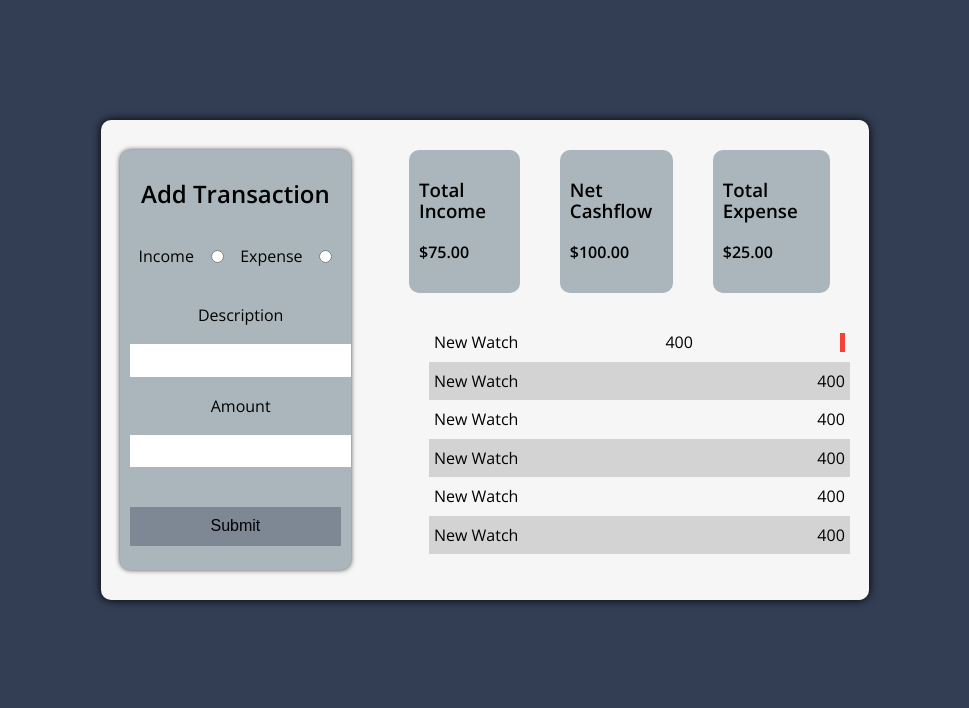
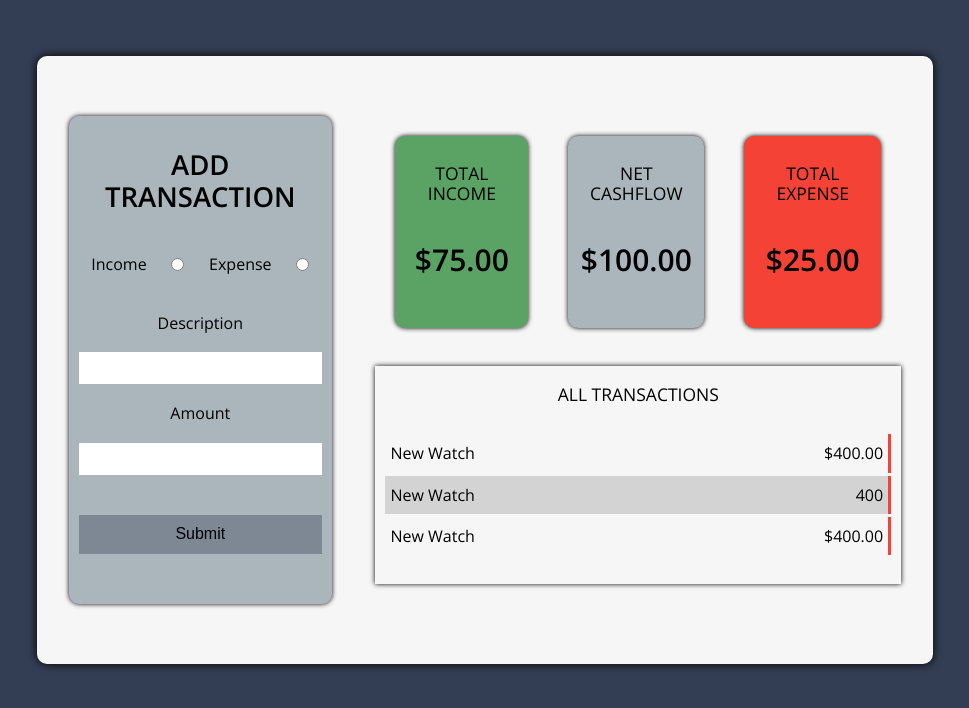
Before and after one commit to PuneetBirdi/puneetBirdiProjectThree, a plain HTML site: page index.html in a window 1280 px wide. Shown: the whole page, without its empty margins (155-1124 px from the left). Drawn offline with nearby package versions, Linux system fonts and the light colour scheme.

Commit message:
Basic HTML and CSS is complete, some visual changes can be made later. Some progress on pushing user inputs into an array

```diff
--- a/index.html
+++ b/index.html
@@ -31,7 +31,7 @@
             </div>
             <div class="dataDisplay">
                 <div class="summary">
-                    <div class="netCashflow summaryCard">
+                    <div class="totalIncome summaryCard">
                         <h3>Total Income</h3>
                         <h4>$75.00</h4>
                     </div>
@@ -39,19 +39,17 @@
                         <h3>Net Cashflow</h3>
                         <h4>$100.00</h4>
                     </div>
-                    <div class="netCashflow summaryCard">
+                    <div class="totalExpense summaryCard">
                         <h3>Total Expense</h3>
                         <h4>$25.00</h4>
                     </div>
                 </div>
                 <div class="allTransactions">
+                    <h3>All Transactions</h3>
                     <ul class= 'transactionList' id='transactionList'>
+                        <li class='expense'>New Watch <span>$400.00</span></li>
                         <li class='expense'>New Watch <span>400</span></li>
-                        <li>New Watch <span>400</span></li>
-                        <li>New Watch <span>400</span></li>
-                        <li>New Watch <span>400</span></li>
-                        <li>New Watch <span>400</span></li>
-                        <li>New Watch <span>400</span></li>
+                        <li class='expense'>New Watch <span>$400.00</span></li>
                     </ul>
                 </div>
             </div>
--- a/script.js
+++ b/script.js
@@ -0,0 +1,40 @@
+$(document).ready(function(){
+
+    //initialize array of all transactions
+
+    transactions = [];
+
+    //event listener for when transaction is submitted
+    $("form").submit(function(){
+        event.preventDefault();
+
+        //package all user inputs into an object
+        const transaction = {
+            transactionID: generateID(),
+            transactionType: $("#transactionType").val(),
+            transactionDesc: $("#transactionDesc").val(),
+            transactionAmt: $("#transactionAmt").val()
+        }
+
+        console.log(transaction);
+        console.log(transactions);
+        //call function to update the DOM
+        // updateDOM(transaction);
+
+        //call function to update the array;
+        updateArray(transaction);
+      });
+
+    //Generate and return an ID for the transaction, incremented sequentially based on the length of the array
+    function generateID(){
+        id = 1000000 + (transactions.length + 1);
+        console.log(id);
+        return id;
+    }
+
+    //Push the transaction into the array
+    function updateArray(transaction){
+        transactions.push(transaction);
+    }
+
+});
--- a/styles/partials/_main.scss
+++ b/styles/partials/_main.scss
@@ -3,6 +3,7 @@ body{
     height: 100vh;
     background-color: $backgroundDark;
     font-family: 'Open Sans', sans-serif;
+    font-size: 1.6rem;
 }
 
 main{
@@ -14,10 +15,9 @@ main{
 }
 
 .mainContainer{
-    width: 60%;
-    height: 60vh;
+    width: 70%;
     background-color: $containerBackground;
-    padding: 30px 0;
+    padding: 60px 10px;
     border-radius: 10px;
     -moz-box-shadow: 0 0 10px #000;
     -webkit-box-shadow: 0 0 10px #000;
@@ -27,7 +27,20 @@ main{
 }
 
 h2{
-    text-align: center;;
+    text-align: center;
+    font-size: 2.75rem;
+    text-transform: uppercase;
+}
+
+h3{
+    font-size: 1.75rem;
+    font-weight: 400;
+    text-transform: uppercase;
+    text-align: center;
+}
+
+h4{
+    font-size: 3.0rem;
 }
 
 
@@ -38,9 +51,9 @@ h2{
     width: 30%;
     padding: 10px;
     border-radius: 10px;
-    -moz-box-shadow: 0 0 5px #444444;
-    -webkit-box-shadow: 0 0 5px #444444;
-    box-shadow: 0 0 5px #444444;
+    -moz-box-shadow: 0 0 5px #000;
+    -webkit-box-shadow: 0 0 5px #000;
+    box-shadow: 0 0 5px #000;
     display: flex;
     flex-direction: column;
 }
@@ -53,6 +66,10 @@ h2{
 .transactionType{
     display: flex;
     justify-content: space-around;
+}
+
+input[type=radio]{
+    padding: 10px;
 }
 
 .transactionInfo label,
@@ -77,14 +94,14 @@ button{
 
 button:hover{
     cursor: pointer;
-    transform: scale(1.05);
+    transform: scale(1.01);
 }
 
 //INFORMATION SECTION
 .dataDisplay{
     display: flex;
     flex-direction: column;
-    justify-content: space-between;
+    justify-content: space-around;
     width: 60%;
 }
 .summary{
@@ -98,6 +115,18 @@ button:hover{
     padding: 10px;
     margin: 0 20px;
     border-radius: 10px;
+    text-align: center;
+    -moz-box-shadow: 0 0 5px #000;
+    -webkit-box-shadow: 0 0 5px #000;
+    box-shadow: 0 0 5px #000;
+}
+
+.totalIncome{
+    background-color: $incomeAccent;
+}
+
+.totalExpense{
+    background-color: $expenseAccent;
 }
 
 //ALL TRANSACTIONS SECTION
@@ -105,22 +134,32 @@ button:hover{
 .allTransactions{
     max-height: 300px;
     overflow-y: scroll;
+    -moz-box-shadow: 0 0 5px #000;
+    -webkit-box-shadow: 0 0 5px #000;
+    box-shadow: 0 0 5px #000;
+}
+
+.transactionList{
+    padding: 10px;
 }
 
 ul li{
     display: flex;
     justify-content: space-between;
+    flex-wrap: wrap;
     padding: 10px 5px;
+    margin: 3px 0;
 }
 
 ul li:nth-child(2n){
     background-color: lightgray;
 }
 
-.expense::after{
-    content:'';
-    display: block;
-    height: 1.2rem;
-    width: 5px;
-    background-color: $expenseAccent;
+
+.expense{
+    border-right: 3px solid $expenseAccent;
 }
+
+.income{
+    border-right: 3px solid $incomeAccent;
+}
--- a/styles/partials/_setup.scss
+++ b/styles/partials/_setup.scss
@@ -13,3 +13,7 @@ html{line-height:1.15;-ms-text-size-adjust:100%;-webkit-text-size-adjust:100%}bo
      padding: 0;
      margin: 0;
  }
+
+ html{
+    font-size: 62.5%;
+ }
```
Also changed, not shown: styles/style.css.
